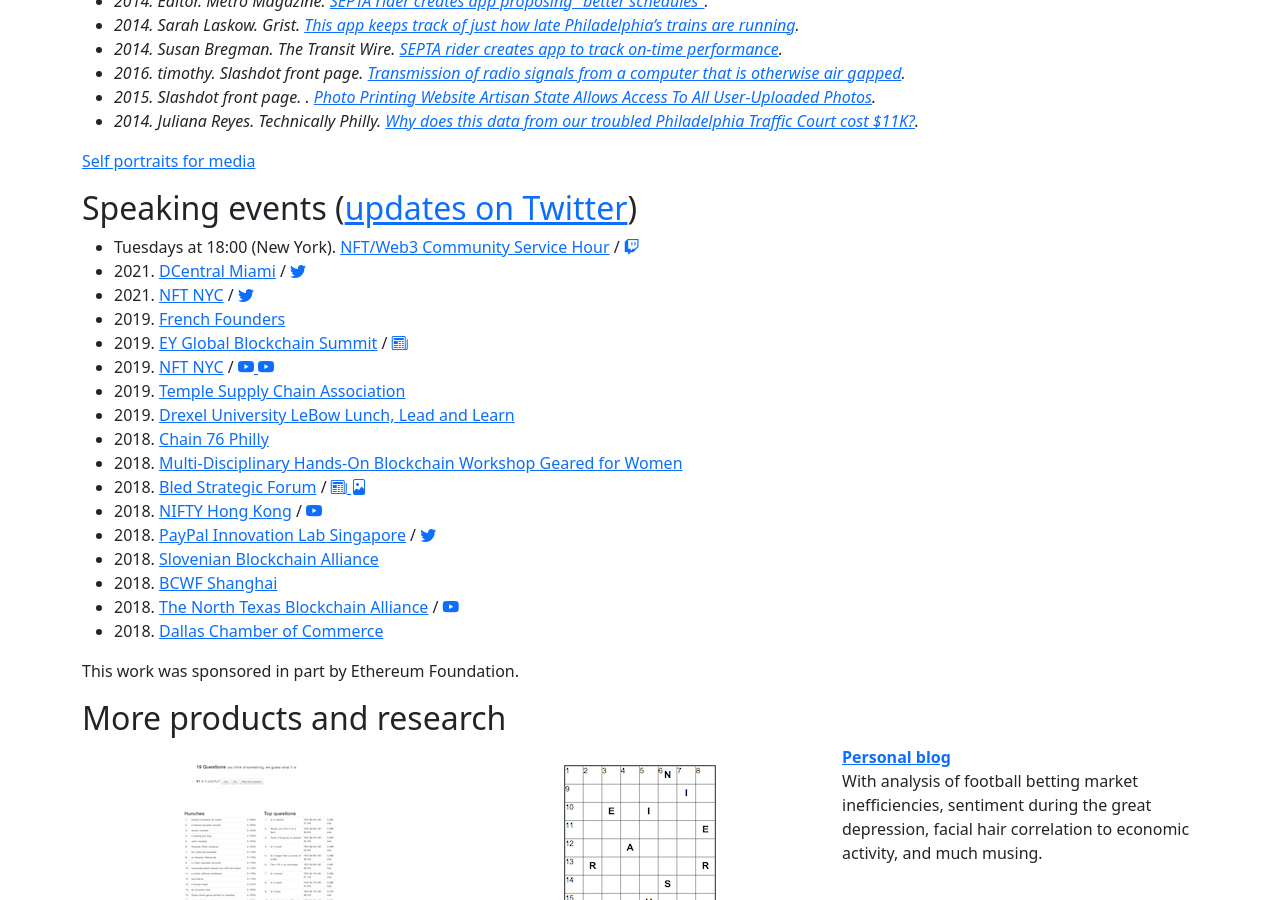
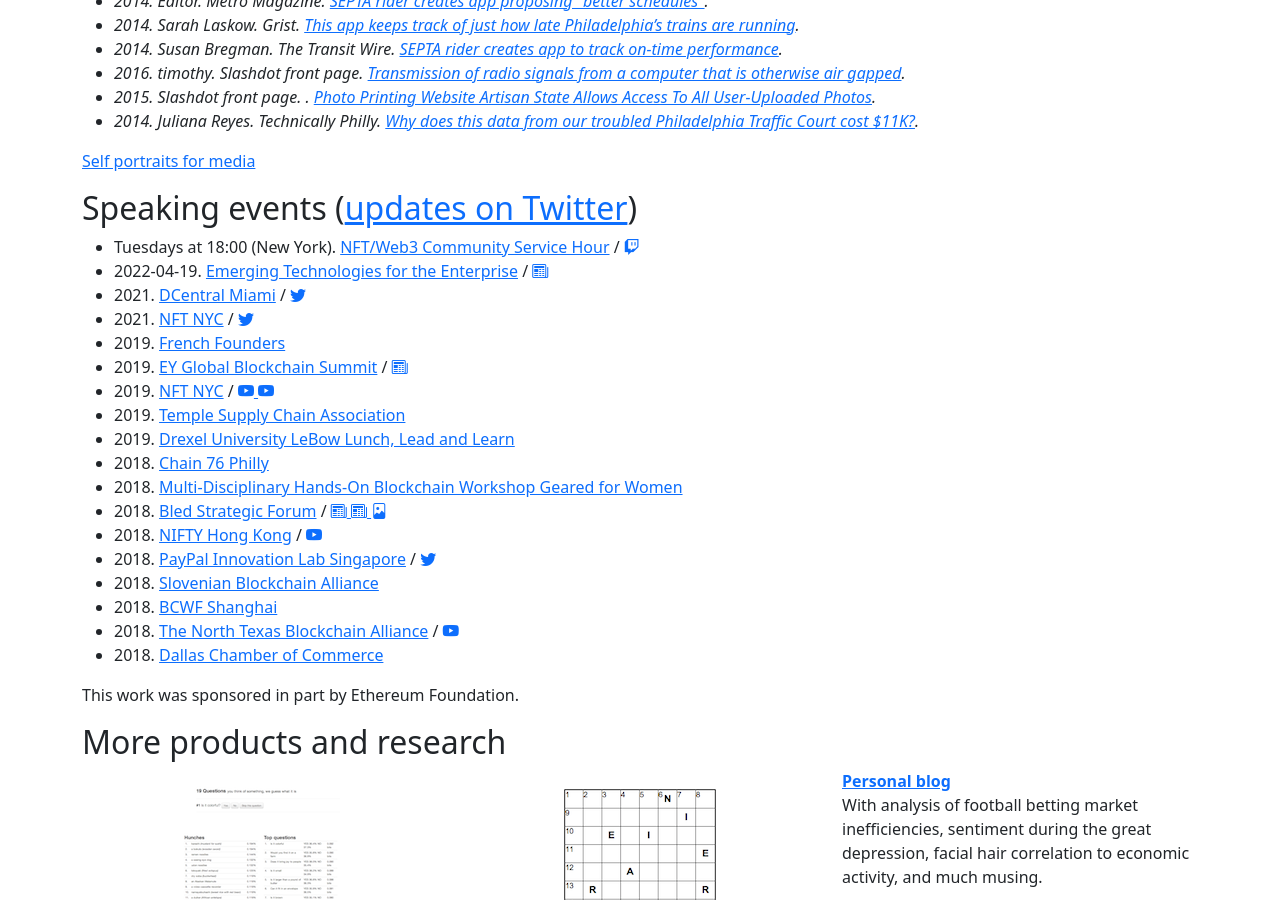
Before and after one commit to fulldecent/phor.net, a Jekyll site: the page built from index.html, in a window 1280 px wide and 900 px high, scrolled down 3418 px. Built offline with Jekyll 4.4.1, drawn with Linux system fonts in a browser that asks for light colours; nearby versions of some CDN libraries; comment, search, counter and statistics services are not loaded.

Commit message:
add speaking event

```diff
--- a/_data/speaking-events.json
+++ b/_data/speaking-events.json
@@ -1,4 +1,12 @@
 [
+  {
+    "date": "2022-04-19",
+    "url": "https://2022.phillyemergingtech.com",
+    "title": "Emerging Technologies for the Enterprise",
+    "coverage": [
+      "https://technical.ly/project/emerging-technology-for-the-enterprise/"
+    ]
+  },
   {
     "date": "2021",
     "url": "https://www.dcentralcon.com",
@@ -62,7 +70,7 @@
     "url": "https://www.bledstrategicforum.org/cth_speaker/william-entriken/",
     "title": "Bled Strategic Forum",
     "coverage": [
-#      "https://medium.com/bled-strategic-forum/direction-decentralization-72970cc7b3eb"
+      "https://medium.com/bled-strategic-forum/direction-decentralization-72970cc7b3eb",
        "https://bledstrategicforum.org/wp-content/uploads/2020/03/BSF-Bled-Strategic-Times_2018.pdf",
        "/assets/project-images/bled2019-1.jpg"
     ]
```
